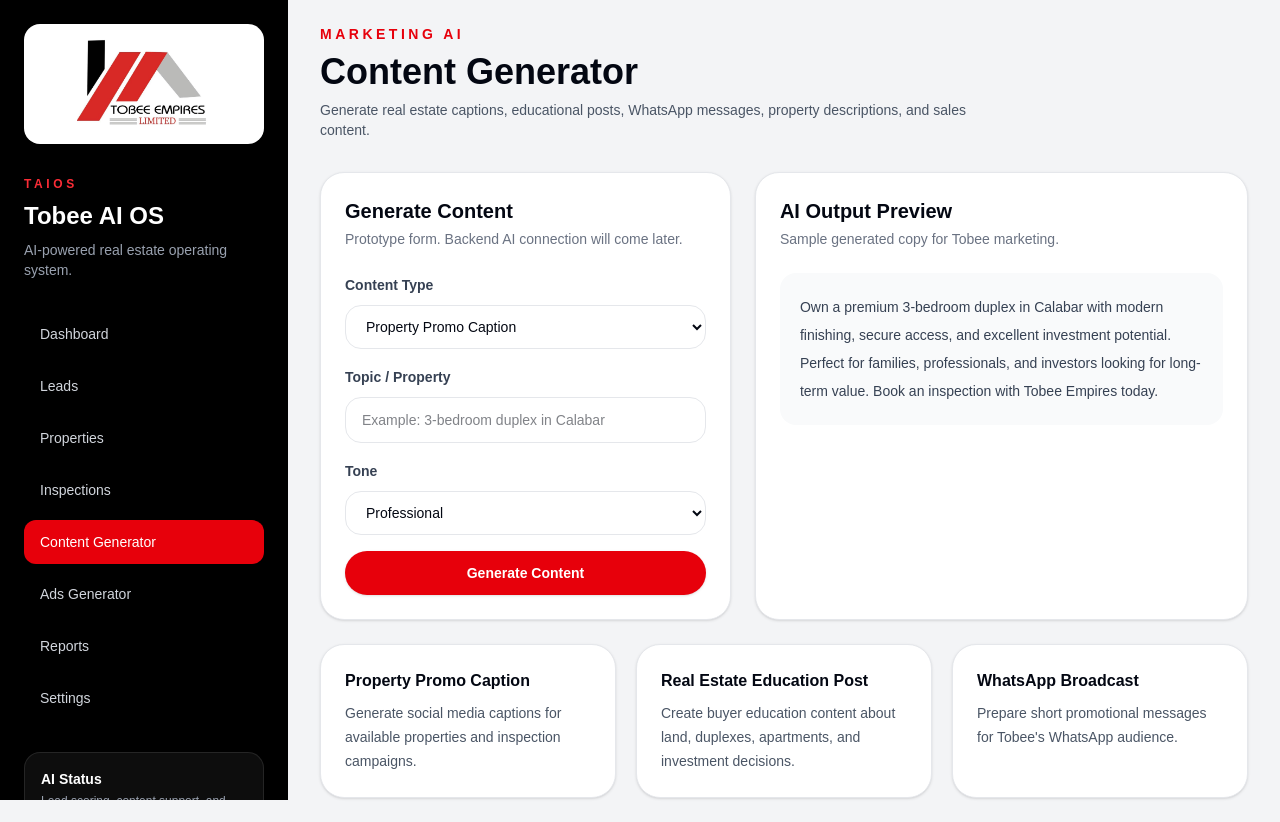
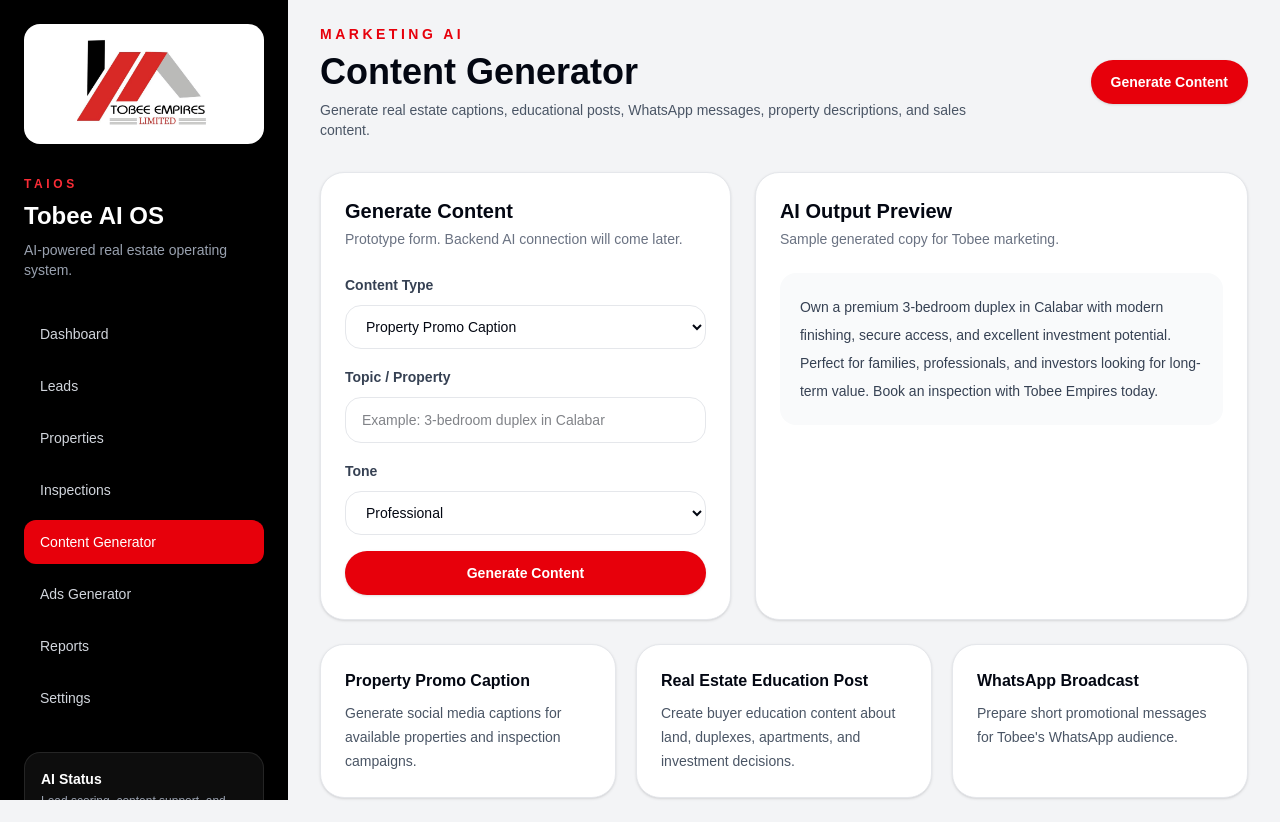
Before and after one commit to taios-dashboard/taios-dashboard, a Next.js app: page /content-generator in a window 1280 px wide. Built offline with nearby package versions, Linux system fonts and the light colour scheme.

Commit message:
Refactor content generator page header

```diff
--- a/src/app/content-generator/page.tsx
+++ b/src/app/content-generator/page.tsx
@@ -1,4 +1,5 @@
 import AppLayout from "@/components/AppLayout";
+import PageHeader from "@/components/PageHeader";
 
 const contentIdeas = [
   {
@@ -21,18 +22,12 @@
 export default function ContentGeneratorPage() {
   return (
     <AppLayout>
-      <header className="mb-8">
-        <p className="text-sm font-semibold uppercase tracking-[0.25em] text-red-600">
-          Marketing AI
-        </p>
-        <h1 className="mt-2 text-3xl font-bold text-gray-950 md:text-4xl">
-          Content Generator
-        </h1>
-        <p className="mt-2 max-w-2xl text-sm text-gray-600">
-          Generate real estate captions, educational posts, WhatsApp messages,
-          property descriptions, and sales content.
-        </p>
-      </header>
+      <PageHeader
+        eyebrow="Marketing AI"
+        title="Content Generator"
+        description="Generate real estate captions, educational posts, WhatsApp messages, property descriptions, and sales content."
+        actionLabel="Generate Content"
+      />
 
       <section className="grid gap-6 xl:grid-cols-[1fr_1.2fr]">
         <div className="rounded-3xl border border-gray-200 bg-white p-6 shadow-sm">
```
